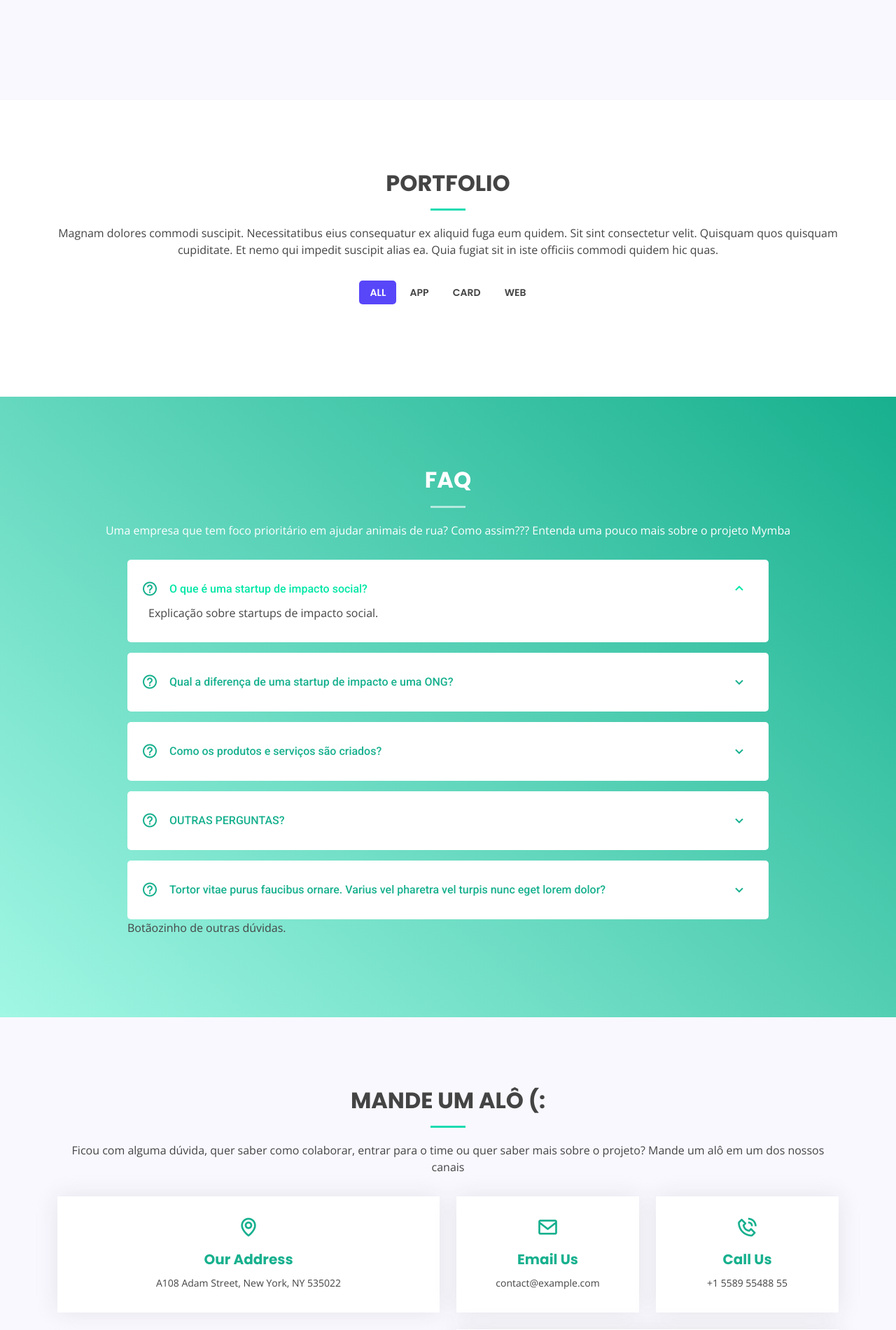
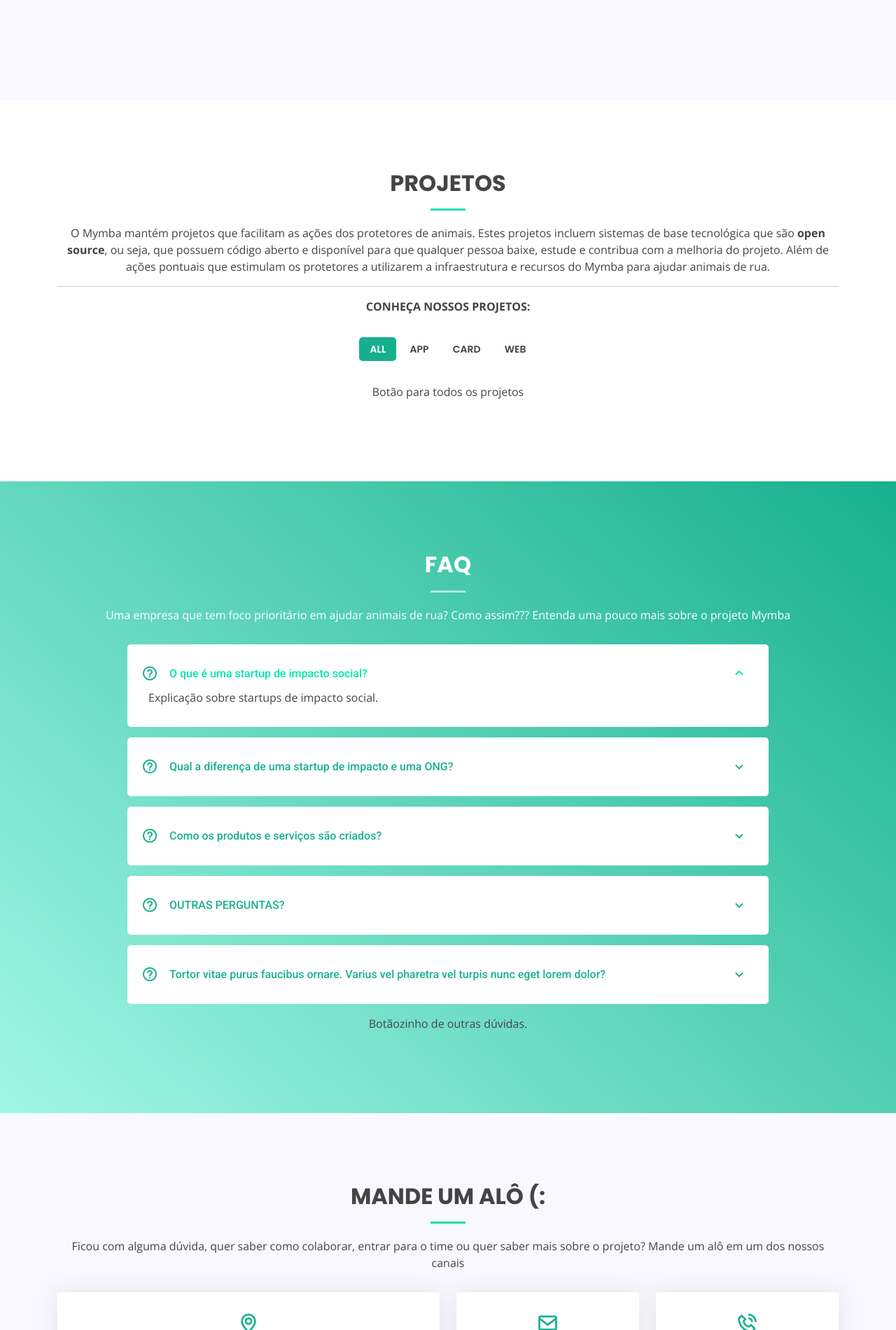
Before and after one commit to feerposser/mymba-home, a Django app: page / in a window 1280 px wide. Shown: the part 3780-5681 px from the top of the page at 70% size. Run offline with Django 3.2, Linux system fonts and the light colour scheme; data that the repository does not hold is empty; some libraries are stand-ins or nearby versions; grey boxes are pictures that could not be loaded.

Commit message:
view home adjust, start projects detail page

```diff
--- a/mymbahome/home/urls.py
+++ b/mymbahome/home/urls.py
@@ -16,8 +16,9 @@
 from django.contrib import admin
 from django.urls import path
 
-from .views import ViewHome
+from .views import ViewHome, ViewProjects
 
 urlpatterns = [
-    path('', ViewHome.as_view()),
+    path("", ViewHome.as_view()),
+    path("projects/", ViewProjects.as_view())
 ]
--- a/mymbahome/home/views.py
+++ b/mymbahome/home/views.py
@@ -12,7 +12,7 @@
 
     def get(self, request):
         return render(request, self.template, {"testemonials": ModelTestimony.objects.all(),
-                                               "projects": Projects.objects.all(),
+                                               "projects": Projects.objects.all()[:3],
                                                "contributors": Contributors.objects.count(),
                                                "actions": Actions.objects.count()})
 
@@ -27,3 +27,10 @@
                                  contact.errors)
 
         return HttpResponseRedirect("/")
+
+
+class ViewProjects(View):
+    template = "home/list-main-content.html"
+
+    def get(self, request):
+        return render(request, self.template, {"projects": Projects.objects.all()})
--- a/mymbahome/mymbahome/urls.py
+++ b/mymbahome/mymbahome/urls.py
@@ -20,6 +20,6 @@
 
 urlpatterns = [
     path('admin/', admin.site.urls),
-    path("", include("home.urls"))
+    path("", include("home.urls")),
 ] + static(settings.STATIC_URL, document_root=settings.STATIC_ROOT) +\
               static(settings.MEDIA_URL, document_root=settings.MEDIA_ROOT)
--- a/mymbahome/projects/models.py
+++ b/mymbahome/projects/models.py
@@ -30,7 +30,7 @@
     class Meta:
         verbose_name = "Projeto"
         verbose_name_plural = "Projetos"
-        ordering = ["name"]
+        # ordering = ["name"]
 
 
 class ModelAction(models.Model):
--- a/mymbahome/templates/home/assets/css/style.css
+++ b/mymbahome/templates/home/assets/css/style.css
@@ -921,7 +921,7 @@
 
 .portfolio #portfolio-flters li:hover, .portfolio #portfolio-flters li.filter-active {
   color: #fff;
-  background: #5846f9;
+  background: #17b08e;
 }
 
 .portfolio #portfolio-flters li:last-child {
@@ -937,7 +937,7 @@
 
 .portfolio .portfolio-wrap::before {
   content: "";
-  background: rgba(88, 70, 249, 0.8);
+  background: rgba(26.7, 88.2, 74.9, 0.8);
   position: absolute;
   left: 30px;
   right: 30px;
--- a/mymbahome/templates/home/index.html
+++ b/mymbahome/templates/home/index.html
@@ -350,8 +350,15 @@
     <div class="container" data-aos="fade-up">
 
       <div class="section-title">
-          <h2>Portfolio</h2>
-          <p>Magnam dolores commodi suscipit. Necessitatibus eius consequatur ex aliquid fuga eum quidem. Sit sint consectetur velit. Quisquam quos quisquam cupiditate. Et nemo qui impedit suscipit alias ea. Quia fugiat sit in iste officiis commodi quidem hic quas.</p>
+        <h2>Projetos</h2>
+        <p>
+          O Mymba mantém projetos que facilitam as ações dos protetores de animais.
+          Estes projetos incluem sistemas de base tecnológica que são <b>open source</b>,
+          ou seja, que possuem código aberto e disponível para que qualquer pessoa baixe,
+          estude e contribua com a melhoria do projeto. Além de ações pontuais que
+          estimulam os protetores a utilizarem a infraestrutura e recursos do Mymba
+          para ajudar animais de rua.<br><hr><b>CONHEÇA NOSSOS PROJETOS:</b>
+        </p>
       </div>
 
       <div class="row">
@@ -372,17 +379,19 @@
 
           <div class="col-lg-4 col-md-6 portfolio-item filter-app">
             <div class="portfolio-wrap">
+
               {% if project.image.url %}
               <img src="{{ project.image.url }}" class="img-fluid" alt="">
               {% else %}
               <img src="{% static 'assets/img/no-file-image' %}">
               {% endif %}
+
               <div class="portfolio-info">
                 <h4>{{ project.name }}</h4>
                 <p>{{ project.headline }}</p>
               </div>
               <div class="portfolio-links">
-                <a href="{% static 'portfolio-details.html'%}" title="More Details"><i class="bx bx-link"></i></a>
+                <a href="projects/" title="More Details"><i class="bx bx-link"></i></a>
               </div>
             </div>
           </div>
@@ -391,6 +400,8 @@
         {% endif %}
 
       </div>
+
+      <p class="text-center">Botão para todos os projetos</p>
 
     </div>
   </section>
@@ -568,11 +579,10 @@
               </p>
             </div>
           </li>
-            Botãozinho de outras dúvidas.
         </ul>
       </div>
-
     </div>
+    <p class="text-center">Botãozinho de outras dúvidas.</p>
   </section><!-- End Frequently Asked Questions Section -->
 
   <!-- ======= Contact Section ======= -->
```
Also changed, not shown: mymbahome/templates/home/list-main-content.html (added, +32 -0 lines), mymbahome/media/projects/WhatsApp_Image_2020-07-28_at_17.13.15.jpeg (added). Lines whose indentation alone changed are shown as unchanged.
